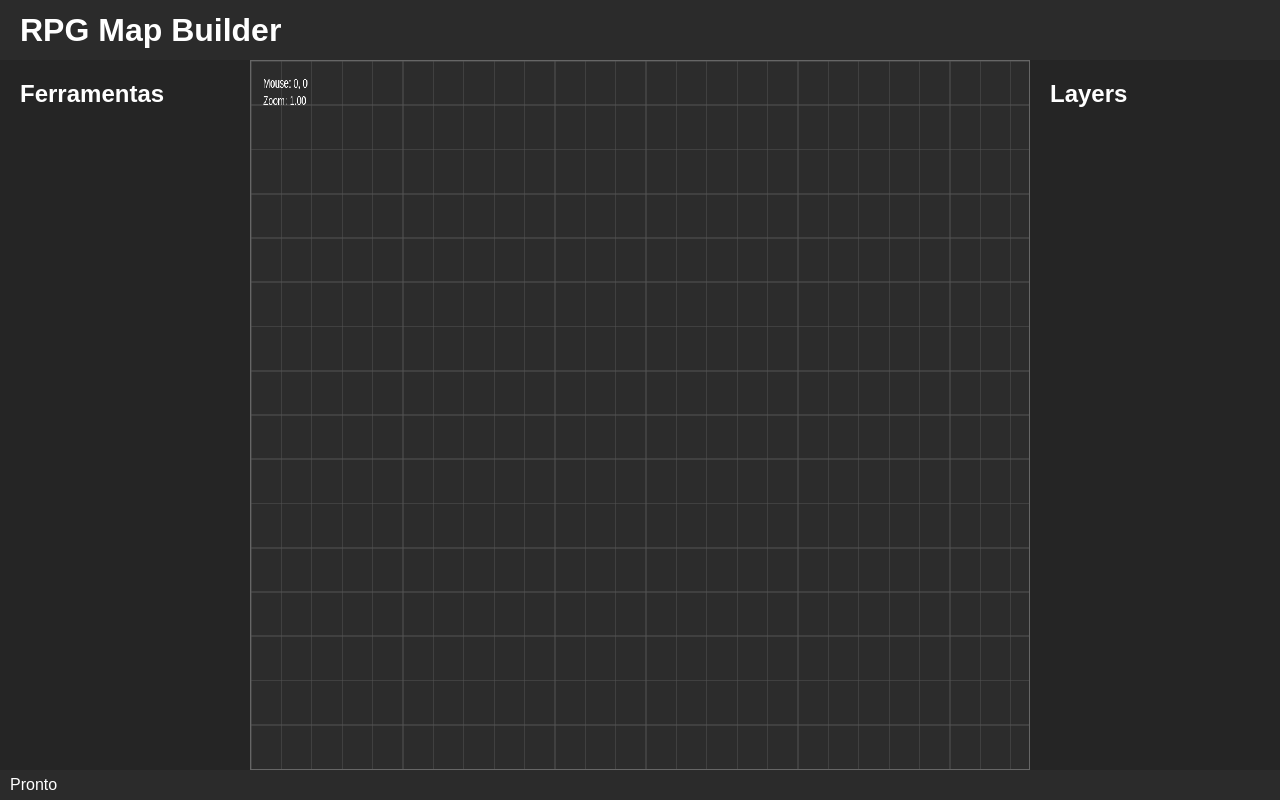
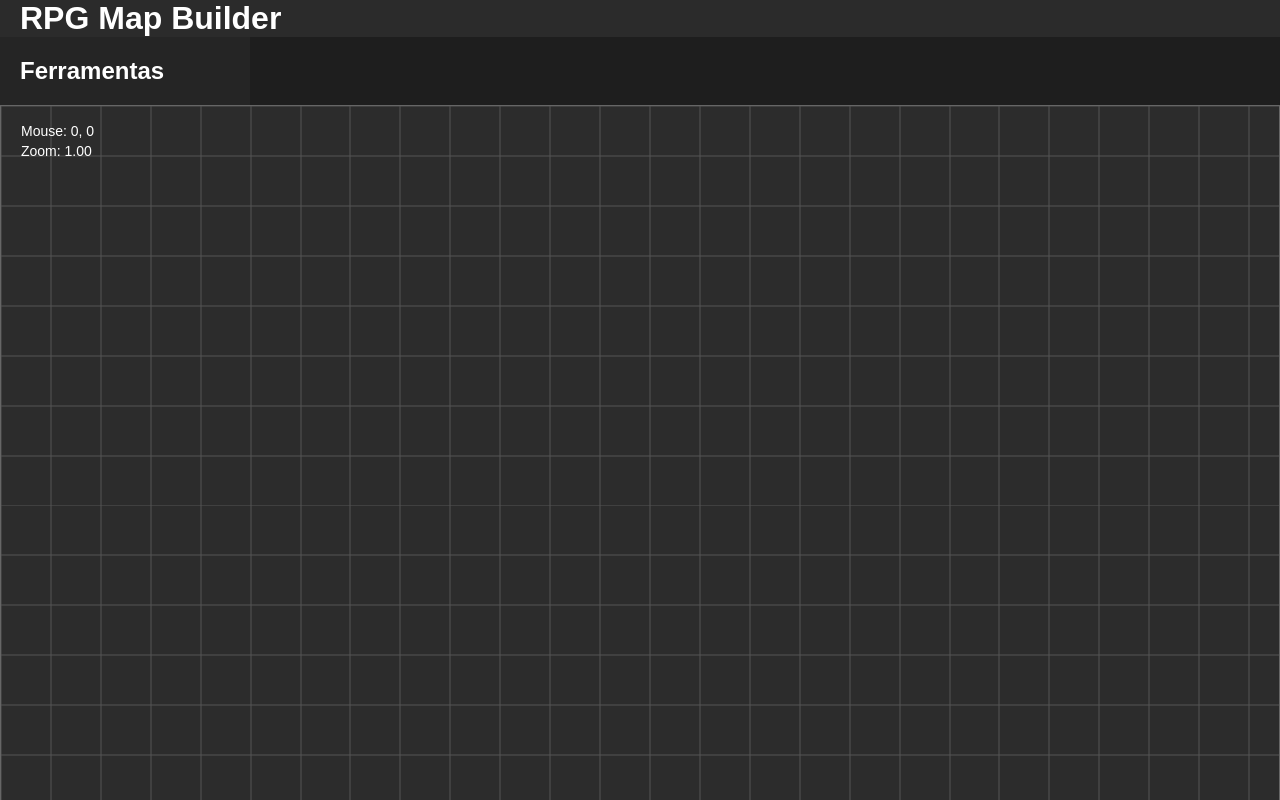
Before and after one commit to gamer-bakuryu/mythmapmaker.github.io, a React (Vite) app: page / in a window 1280 px wide. Shown: the top 800 px of the page. Built offline with nearby package versions, Linux system fonts and the light colour scheme.

Commit message:
Update App.jsx

```diff
--- a/src/App.jsx
+++ b/src/App.jsx
@@ -1,5 +1,5 @@
+import Toolbar from "./components/Toolbar";
 import Sidebar from "./components/Sidebar";
-import Toolbar from "./components/Toolbar";
 import CanvasArea from "./components/CanvasArea";
 import LayersPanel from "./components/LayersPanel";
 import StatusBar from "./components/StatusBar";
@@ -8,18 +8,24 @@ function App() {
   return (
     <div className="app-container">
 
+      {/* TOPO */}
       <Toolbar />
 
-      <div className="main-layout">
+      {/* CONTEÚDO PRINCIPAL */}
+      <div className="editor-layout">
 
+        {/* MENU ESQUERDO */}
         <Sidebar />
 
+        {/* ÁREA CENTRAL */}
         <CanvasArea />
 
+        {/* PAINEL DIREITO */}
         <LayersPanel />
 
       </div>
 
+      {/* BARRA INFERIOR */}
       <StatusBar />
 
     </div>
```
